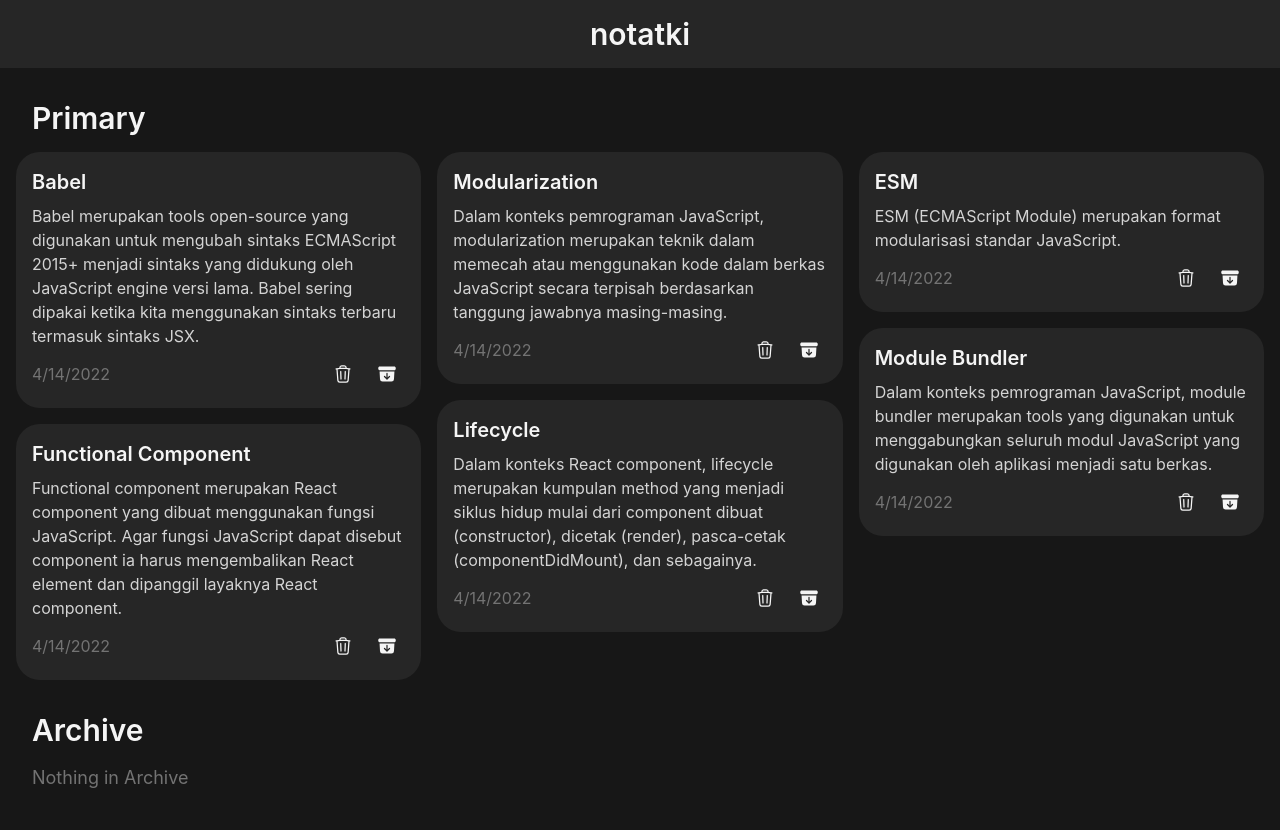
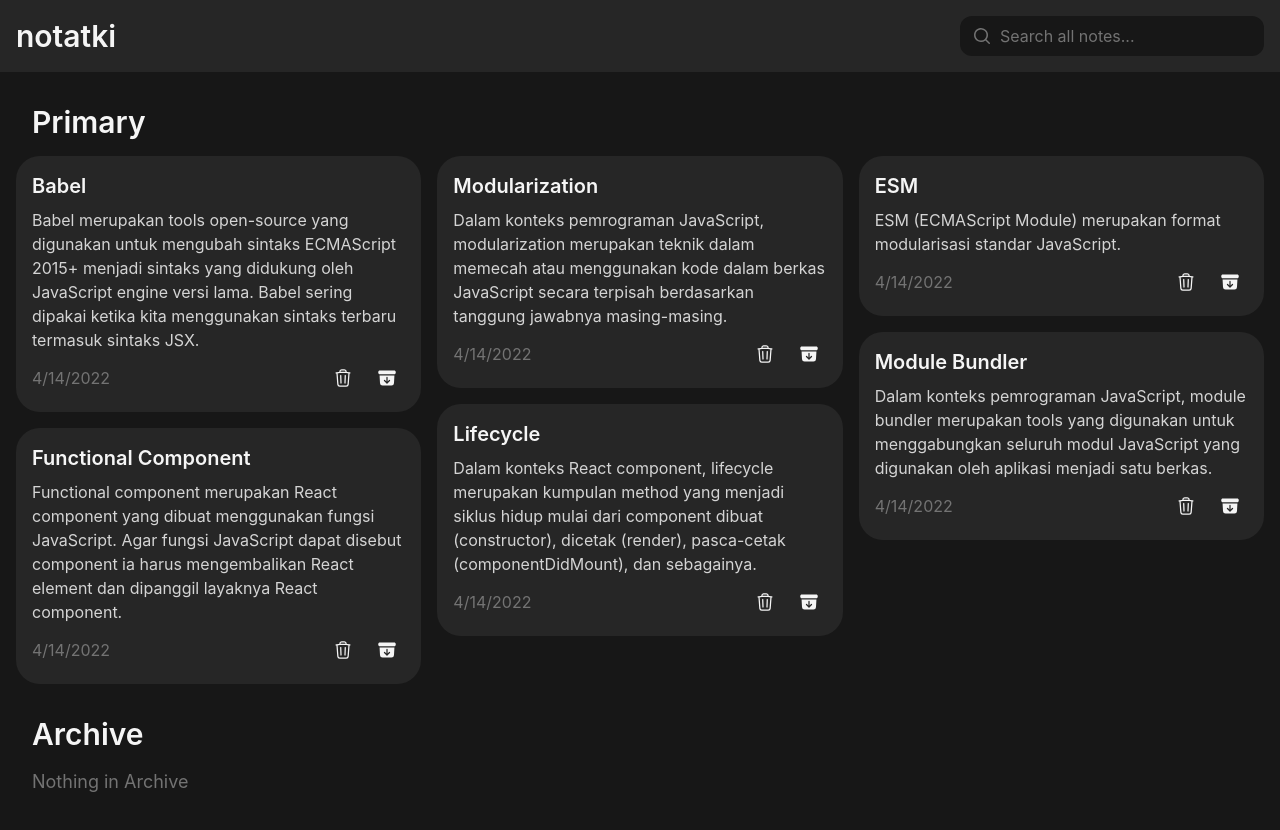
Before and after one commit to dienoov/notatki, a React (Create React App) app: page / in a window 1280 px wide. Shown: the top 830 px of the page. Built offline with nearby package versions, Linux system fonts and the light colour scheme; a web font is replaced by a local one.

Commit message:
Add search

```diff
--- a/src/components/Header.jsx
+++ b/src/components/Header.jsx
@@ -1,11 +1,21 @@
 import React from 'react';
+import PropTypes from 'prop-types';
+import Search from './Search';
 
-function Header() {
+function Header({ onSearch, searchValue }) {
   return (
     <header className="header">
-      <h1 className="header__title">notatki</h1>
+      <div className="header__container">
+        <h1 className="header__title">notatki</h1>
+        <Search onSearch={onSearch} searchValue={searchValue} />
+      </div>
     </header>
   );
 }
 
+Header.propTypes = {
+  onSearch: PropTypes.func.isRequired,
+  searchValue: PropTypes.string.isRequired,
+};
+
 export default Header;
--- a/src/components/NotatkiApp.jsx
+++ b/src/components/NotatkiApp.jsx
@@ -7,37 +7,61 @@ class NotatkiApp extends React.Component {
   constructor(props) {
     super(props);
 
-    this.state = { notes: dummy };
+    this.state = {
+      notes: dummy, filteredNotes: [], searchValue: '',
+    };
 
     this.onDelete = this.onDelete.bind(this);
     this.onArchive = this.onArchive.bind(this);
+    this.onSearch = this.onSearch.bind(this);
   }
 
   onDelete(id) {
-    const { notes } = this.state;
-
-    this.setState({
-      notes: notes.filter((note) => note.id !== id),
-    });
+    this.setState((prev) => ({
+      ...prev,
+      notes: prev.notes.filter((note) => note.id !== id),
+    }), this.filterNotes);
   }
 
   onArchive(id) {
     const { notes } = this.state;
-    const foundIndex = notes.findIndex((note) => note.id === id);
-    notes[foundIndex].archived = !notes[foundIndex].archived;
+    const index = notes.findIndex((note) => note.id === id);
+    notes[index].archived = !notes[index].archived;
 
-    this.setState({
+    this.setState((prev) => ({
+      ...prev,
       notes,
-    });
+    }), this.filterNotes);
+  }
+
+  onSearch(ev) {
+    this.setState((prev) => ({
+      ...prev,
+      searchValue: ev.target.value,
+    }), this.filterNotes);
+  }
+
+  filterNotes() {
+    const { notes, searchValue } = this.state;
+    const regex = new RegExp(searchValue, 'i');
+
+    this.setState((prev) => ({
+      ...prev,
+      filteredNotes: notes.filter(({ title }) => regex.test(title)),
+    }));
   }
 
   render() {
-    const { notes } = this.state;
+    const { notes, filteredNotes, searchValue } = this.state;
 
     return (
       <>
-        <Header />
-        <Main notes={notes} onDelete={this.onDelete} onArchive={this.onArchive} />
+        <Header onSearch={this.onSearch} searchValue={searchValue} />
+        <Main
+          notes={searchValue === '' ? notes : filteredNotes}
+          onDelete={this.onDelete}
+          onArchive={this.onArchive}
+        />
       </>
     );
   }
--- /dev/null
+++ b/src/components/Search.jsx
@@ -0,0 +1,26 @@
+import React from 'react';
+import PropTypes from 'prop-types';
+
+function Search({ onSearch, searchValue }) {
+  return (
+    <form action="#" className="search">
+      <svg xmlns="http://www.w3.org/2000/svg" viewBox="0 0 20 20" className="search__icon">
+        <path fillRule="evenodd" d="M9 3.5a5.5 5.5 0 100 11 5.5 5.5 0 000-11zM2 9a7 7 0 1112.452 4.391l3.328 3.329a.75.75 0 11-1.06 1.06l-3.329-3.328A7 7 0 012 9z" clipRule="evenodd" />
+      </svg>
+      <input
+        type="search"
+        className="search__input"
+        placeholder="Search all notes..."
+        value={searchValue}
+        onChange={onSearch}
+      />
+    </form>
+  );
+}
+
+Search.propTypes = {
+  onSearch: PropTypes.func.isRequired,
+  searchValue: PropTypes.string.isRequired,
+};
+
+export default Search;
--- a/src/styles/header.css
+++ b/src/styles/header.css
@@ -2,6 +2,10 @@
     @apply bg-neutral-800 p-4;
 }
 
+.header__container {
+    @apply flex justify-between items-center max-w-7xl mx-auto;
+}
+
 .header__title {
-    @apply text-3xl font-semibold text-center;
+    @apply text-3xl font-semibold;
 }
--- a/src/styles/index.css
+++ b/src/styles/index.css
@@ -1,5 +1,6 @@
 @import "base.css";
 @import "fonts.css";
 @import "header.css";
+@import "search.css";
 @import "main.css";
 @import "note.css";
--- /dev/null
+++ b/src/styles/search.css
@@ -0,0 +1,19 @@
+.search {
+    @apply relative;
+}
+
+.search__icon {
+    @apply w-5 h-5 fill-neutral-500 absolute top-[25%] left-3;
+}
+
+.search__input {
+    @apply rounded-xl py-2 pl-10 pr-4 bg-neutral-900;
+}
+
+.search__input::placeholder {
+    @apply text-neutral-500;
+}
+
+.search__input:focus, .search__input:focus-visible {
+    @apply outline-none;
+}
```
